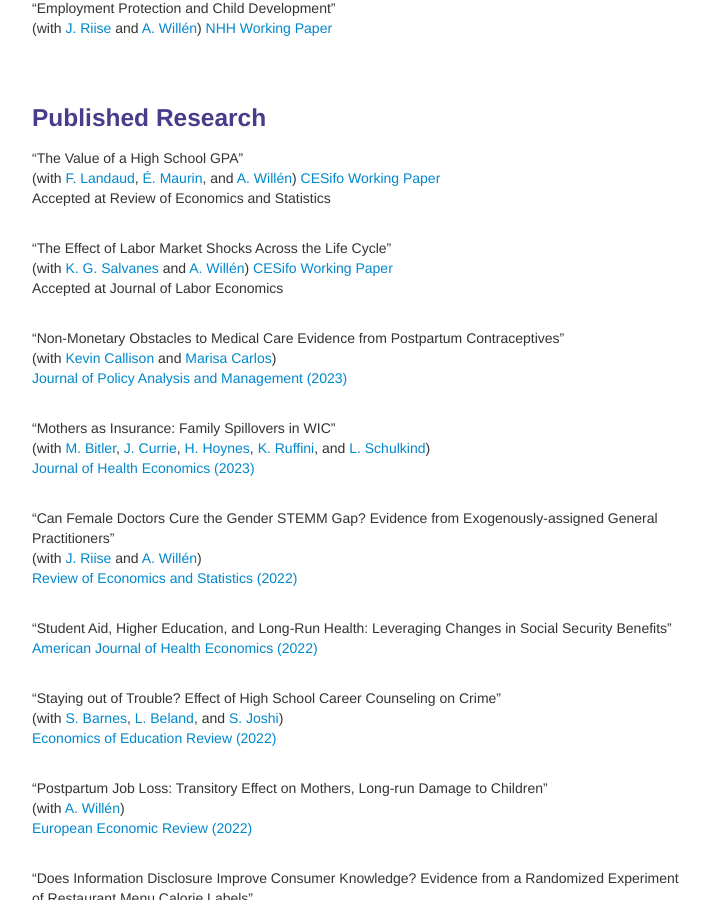
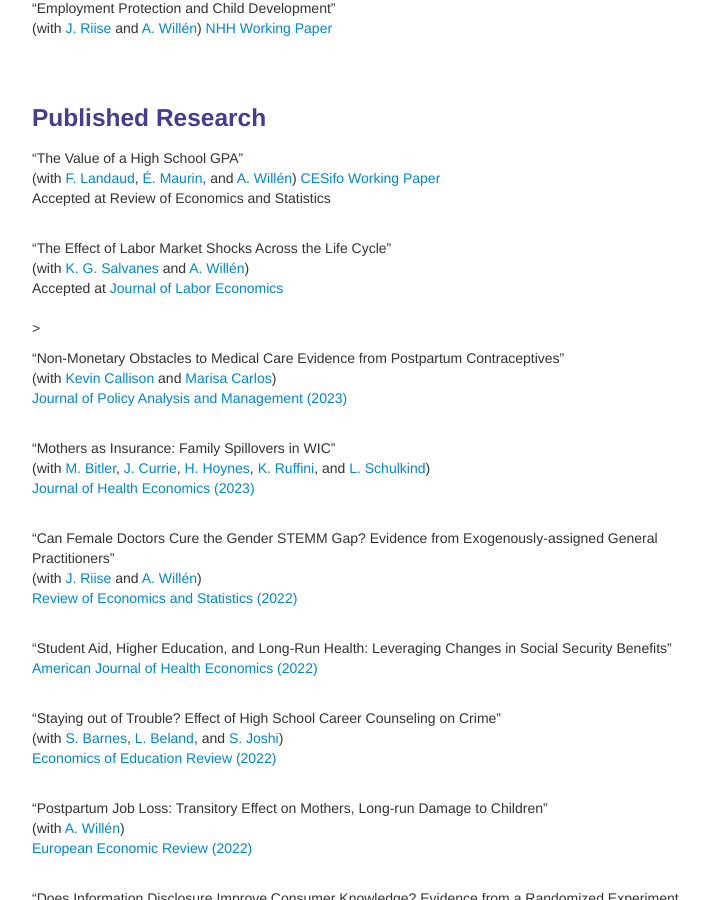
Before and after one commit to bjwillage/bjwillage.github.io, a Jekyll site: the page built from pages/research.md, in a window 1280 px wide and 900 px high, scrolled down 444 px. Shown: the whole window, without its empty margins (258-968 px from the left). Built offline with Jekyll 4.4.1, drawn with Linux system fonts in a browser that asks for light colours.

Commit message:
Update research.md

```diff
--- a/pages/research.md
+++ b/pages/research.md
@@ -40,10 +40,8 @@ Accepted at Review of Economics and Statistics
 <br><br>
 
 "The Effect of Labor Market Shocks Across the Life Cycle"<br>
-(with [K. G. Salvanes](https://sites.google.com/view/kjellsalvanes/home) and [A. Willén](https://www.alexanderwillen.com/))
-[CESifo Working Paper](https://www.cesifo.org/en/publikationen/2021/working-paper/effect-labor-market-shocks-across-life-cycle)<br>
-Accepted at Journal of Labor Economics
-<br><br>
+(with [K. G. Salvanes](https://sites.google.com/view/kjellsalvanes/home) and [A. Willén](https://www.alexanderwillen.com/))<br>
+Accepted at [Journal of Labor Economics](https://www.journals.uchicago.edu/doi/10.1086/722086)<br><br>>
 
 "Non-Monetary Obstacles to Medical Care Evidence from Postpartum Contraceptives"<br>
 (with [Kevin Callison](https://sph.tulane.edu/hpm/kevin-callison) and [Marisa Carlos](https://www.analysisgroup.com/experts-and-consultants/managers/marisa-carlos/))<br>
```
